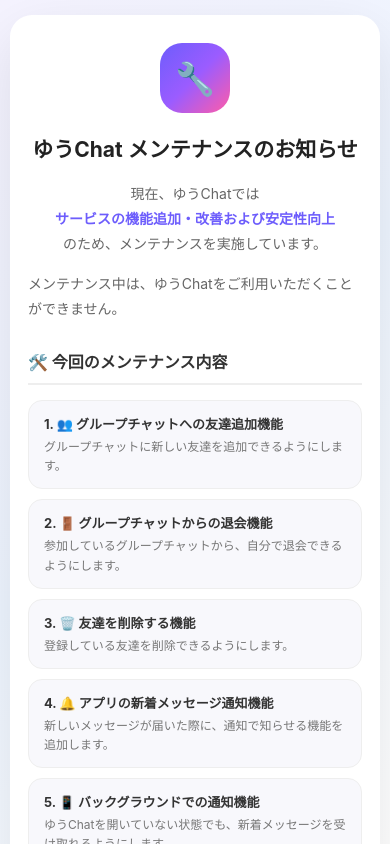
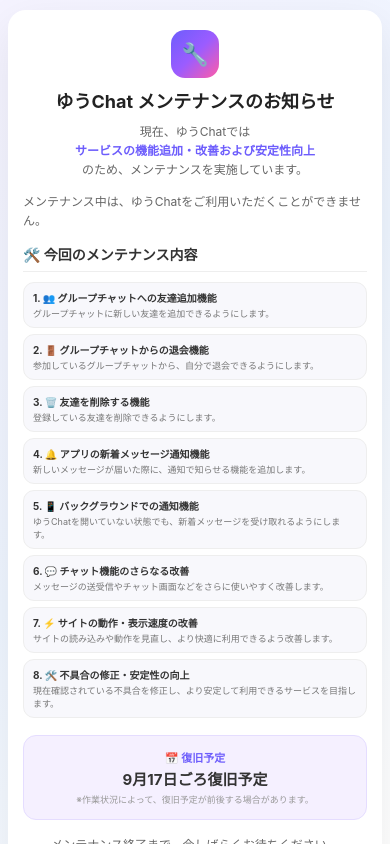
Before and after one commit to RyosukeTakaoka/yuchat, a plain HTML site: page index.html in a window 390 px wide. Drawn offline with Linux system fonts and the light colour scheme; no server answers.

Commit message:
Update style.css

```diff
--- a/style.css
+++ b/style.css
@@ -816,7 +816,7 @@ button {
 
     overflow-y: auto;
 
-    padding: 30px 18px;
+    padding: 20px 12px;
 
     background:
         linear-gradient(
@@ -829,31 +829,31 @@ button {
 
 .maintenance-card {
     width: 100%;
-    max-width: 650px;
+    max-width: 620px;
 
     margin: 0 auto;
 
-    padding: 35px 28px;
+    padding: 25px 22px;
 
     background: white;
 
-    border-radius: 26px;
+    border-radius: 22px;
 
     box-shadow:
-        0 20px 60px rgba(0,0,0,0.10);
+        0 15px 45px rgba(0,0,0,0.08);
 }
 
 .maintenance-icon {
-    width: 70px;
-    height: 70px;
+    width: 55px;
+    height: 55px;
 
-    margin: 0 auto 20px;
+    margin: 0 auto 12px;
 
     display: flex;
     align-items: center;
     justify-content: center;
 
-    border-radius: 22px;
+    border-radius: 17px;
 
     background:
         linear-gradient(
@@ -863,15 +863,15 @@ button {
             #ff5ca8
         );
 
-    font-size: 32px;
+    font-size: 26px;
 }
 
 .maintenance-card h1 {
-    margin: 0 0 18px;
+    margin: 0 0 12px;
 
     text-align: center;
 
-    font-size: 25px;
+    font-size: 21px;
 
     color: #222;
 }
@@ -879,15 +879,15 @@ button {
 .maintenance-card p {
     color: #666;
 
-    font-size: 14px;
+    font-size: 12px;
 
-    line-height: 1.8;
+    line-height: 1.6;
 }
 
 .maintenance-intro {
+    margin: 0;
+
     text-align: center;
-
-    margin-bottom: 8px;
 }
 
 .maintenance-intro strong {
@@ -895,17 +895,17 @@ button {
 }
 
 .maintenance-section {
-    margin-top: 28px;
+    margin-top: 18px;
 }
 
 .maintenance-section h2 {
-    margin: 0 0 15px;
+    margin: 0 0 10px;
 
-    padding-bottom: 10px;
+    padding-bottom: 7px;
 
-    border-bottom: 2px solid #eee;
+    border-bottom: 1px solid #eee;
 
-    font-size: 18px;
+    font-size: 15px;
 
     color: #333;
 }
@@ -915,13 +915,13 @@ button {
 
     flex-direction: column;
 
-    gap: 10px;
+    gap: 6px;
 }
 
 .maintenance-item {
-    padding: 13px 15px;
+    padding: 8px 11px;
 
-    border-radius: 14px;
+    border-radius: 11px;
 
     background: #f8f8fc;
 
@@ -931,9 +931,9 @@ button {
 .maintenance-item strong {
     display: block;
 
-    margin-bottom: 4px;
+    margin-bottom: 2px;
 
-    font-size: 13px;
+    font-size: 11px;
 
     color: #333;
 }
@@ -941,21 +941,21 @@ button {
 .maintenance-item span {
     display: block;
 
-    font-size: 12px;
+    font-size: 10px;
 
-    line-height: 1.6;
+    line-height: 1.45;
 
     color: #777;
 }
 
 .maintenance-date {
-    margin-top: 25px;
+    margin-top: 17px;
 
-    padding: 18px;
+    padding: 13px;
 
     text-align: center;
 
-    border-radius: 16px;
+    border-radius: 13px;
 
     background: #f5f0ff;
 
@@ -963,9 +963,9 @@ button {
 }
 
 .maintenance-date div {
-    margin-bottom: 5px;
+    margin-bottom: 3px;
 
-    font-size: 13px;
+    font-size: 11px;
 
     font-weight: 700;
 
@@ -975,7 +975,7 @@ button {
 .maintenance-date strong {
     display: block;
 
-    font-size: 18px;
+    font-size: 15px;
 
     color: #333;
 }
@@ -983,54 +983,85 @@ button {
 .maintenance-date small {
     display: block;
 
-    margin-top: 7px;
+    margin-top: 4px;
+
+    font-size: 9px;
+
+    color: #999;
+}
+
+.maintenance-end {
+    margin: 15px 0 0;
+
+    text-align: center;
+}
+
+.maintenance-developer {
+    margin-top: 15px;
+
+    padding-top: 10px;
+
+    border-top: 1px solid #eee;
+
+    text-align: center;
 
     font-size: 10px;
 
     color: #999;
 }
 
-.maintenance-end {
-    margin-top: 25px;
 
-    text-align: center;
-}
-
-.maintenance-developer {
-    margin-top: 25px;
-
-    padding-top: 15px;
-
-    border-top: 1px solid #eee;
-
-    text-align: center;
-
-    font-size: 12px;
-
-    color: #999;
-}
-
-
-/* スマホ */
+/* =========================
+   スマホ
+========================= */
 
 @media (max-width: 600px) {
 
     #maintenanceScreen {
-        padding: 15px 10px;
+        padding: 10px 8px;
     }
 
     .maintenance-card {
-        padding: 28px 18px;
+        padding: 20px 15px;
 
-        border-radius: 22px;
+        border-radius: 18px;
+    }
+
+    .maintenance-icon {
+        width: 48px;
+        height: 48px;
+
+        margin-bottom: 9px;
+
+        border-radius: 14px;
+
+        font-size: 22px;
     }
 
     .maintenance-card h1 {
-        font-size: 21px;
+        font-size: 18px;
+
+        margin-bottom: 9px;
+    }
+
+    .maintenance-section {
+        margin-top: 14px;
     }
 
     .maintenance-section h2 {
-        font-size: 16px;
+        font-size: 14px;
+    }
+
+    .maintenance-item {
+        padding: 7px 9px;
+    }
+
+    .maintenance-item strong {
+        font-size: 10px;
+    }
+
+    .maintenance-item span {
+        font-size: 9px;
     }
 
 }
```
